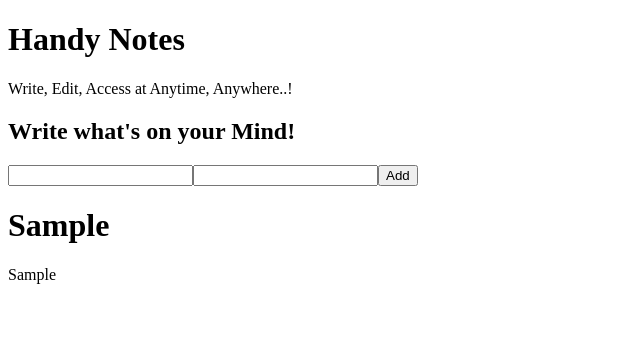
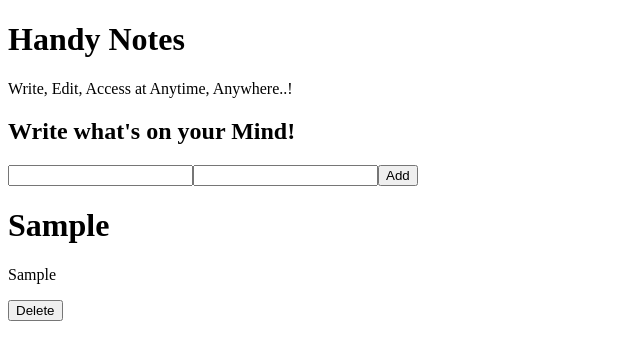
Before and after one commit to gokulapriyan02/notesWebApp, a React app in the folder frontend/: page / in a window 1280 px wide. Both pictures are taken after typing "Sample", "Sample" into the empty fields and a click on the button "Add". Shown: the top 360 px of the page, without its empty margins (0-640 px from the left). Built offline with nearby package versions, Linux system fonts and the light colour scheme; the HTML template or start-up script is replaced by a standard one.

Commit message:
feat: added delete option

```diff
--- a/frontend/src/Note.jsx
+++ b/frontend/src/Note.jsx
@@ -19,6 +19,21 @@ function storeNote(event){
 function addNote(){
     setNoteItems((prev) => ([...prev, note]));
     setNote({title:"", content:""});
+}
+
+async function handleDelete(key){
+        const result = await fetch("http://localhost:3000/delete", {
+            method: "POST",
+            headers: {"Content-Type" : "application/json"},
+            body: JSON.stringify({id : key})
+        })
+        const dataToDelete =  await result.json();
+
+        setNoteItems((prev) => {
+           return  prev.filter((items) =>{
+                  return  items.id !== dataToDelete.id;
+           })
+        });
 }
 
  useEffect(  () =>{
@@ -44,7 +59,7 @@ function addNote(){
             </div>
             <div>
                 {noteItems.map((item, index) =>{
-                     return  <NoteItems title={item.title} content={item.content} key={index}/>
+                     return  <NoteItems title={item.title} content={item.content} key={item.id} onDelete={() => handleDelete(item.id)}/>
                 })}
 
             </div>
--- a/frontend/src/NoteItems.jsx
+++ b/frontend/src/NoteItems.jsx
@@ -1,9 +1,10 @@
-function NoteItems({title, content, index}){
+function NoteItems({title, content, index, onDelete}){
 
 return (
     <div>
         <h1>{title}</h1>
         <p>{content}</p>
+        <button onClick={onDelete}>Delete</button>
     </div>
 );
 
```
Also changed, not shown: 1 other file (tests, documents, lock files or other folders).
